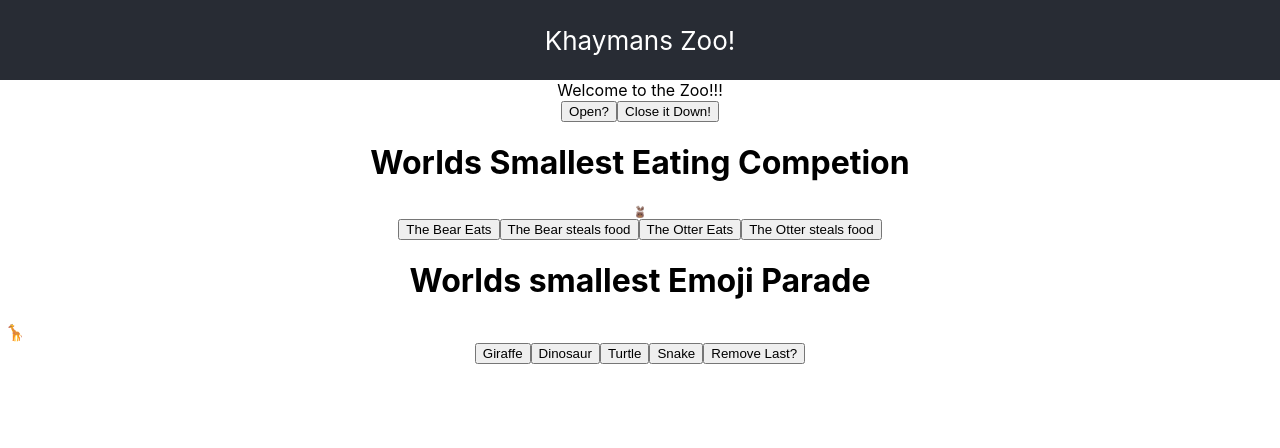
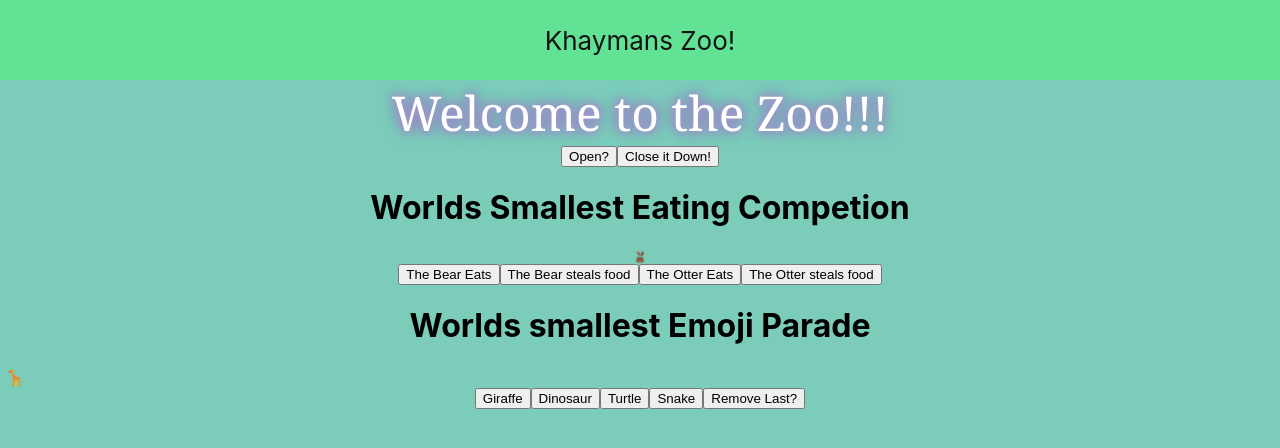
Before and after one commit to KhaymanaKing/react-zoo, a React (Create React App) app: page / in a window 1280 px wide. Shown: the top 448 px of the page. Built offline with nearby package versions, Linux system fonts and the light colour scheme.

Commit message:
app finished mostly playing with css

```diff
--- a/src/App.css
+++ b/src/App.css
@@ -1,5 +1,10 @@
 .App {
   text-align: center;
+  background-position: center;
+  width: 100%;
+  height: 100vh;
+  background-size: 100%;
+  background-color:#7BCDBA;
 }
 
 .App-logo {
@@ -14,14 +19,14 @@
 }
 
 .App-header {
-  background-color: #282c34;
+  background-color: #61e294;
   min-height: 10vh;
   display: flex;
   flex-direction: column;
   align-items: center;
   justify-content: center;
   font-size: calc(10px + 2vmin);
-  color: white;
+  color: rgb(20, 20, 20);
 }
 
 .App-link {
--- /dev/null
+++ b/src/OpenSign/Open.css
@@ -0,0 +1,43 @@
+.open {
+    font-size: xxx-large;
+    color:rgb(255, 255, 255);
+    animation: second_color .5s
+    ease-in-out infinite alternate;
+    font-family: Cambria, Cochin, Georgia, Times, 'Times New Roman', serif;
+}
+.closed{
+    font-size: xxx-large;
+    color:rgb(255, 255, 255);
+    animation: first_color .5s
+    ease-in-out infinite alternate;
+    font-family: Cambria, Cochin, Georgia, Times, 'Times New Roman', serif;
+}
+
+@keyframes first_color {
+    0%{
+        text-shadow:
+        0 0 10px #ff1177,
+        0 0 20px #d6249f,
+        0 0 30px #285AEB
+    }
+    100% {
+        text-shadow:
+        0 0 5px #ff1177,
+        0 0 10px #d6249f,
+        0 0 15px #285AEB
+    }
+}
+@keyframes second_color {
+    0%{
+        text-shadow:
+        0 0 10px #9799CA,
+        0 0 20px #BD93D8,
+        0 0 30px #7f3ebb
+    }
+    100% {
+        text-shadow:
+        0 0 5px #9799CA,
+        0 0 10px #BD93D8,
+        0 0 15px #7f3ebb
+    }
+}
--- a/src/OpenSign/OpenSign.js
+++ b/src/OpenSign/OpenSign.js
@@ -1,8 +1,9 @@
 import React from 'react';
+import './Open.css';
 
 export default function OpenSign({ isOpen }) {
   return (
-    <div>
+    <div className= {isOpen ? 'open' : 'closed'}>
       {isOpen
         ? 'Welcome to the Zoo!!!'
         : 'Get Out we are closed!'
```
